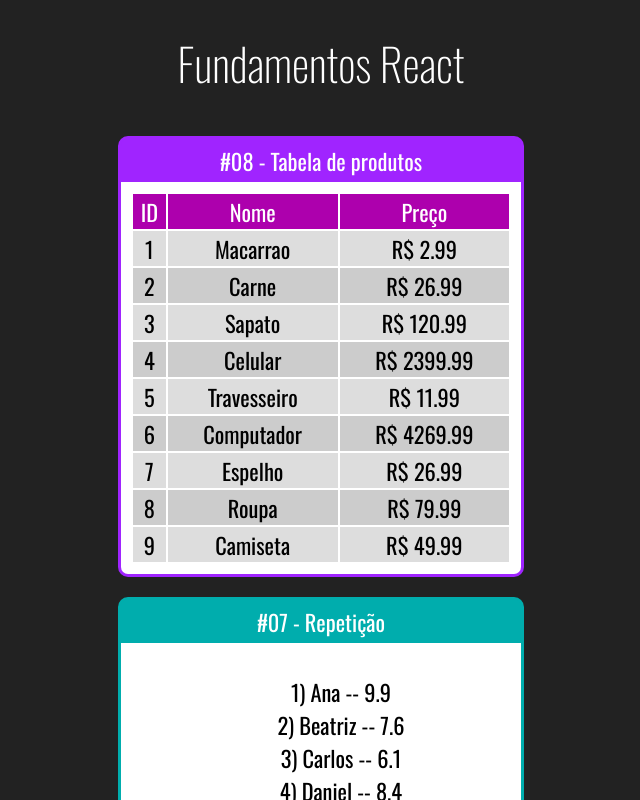
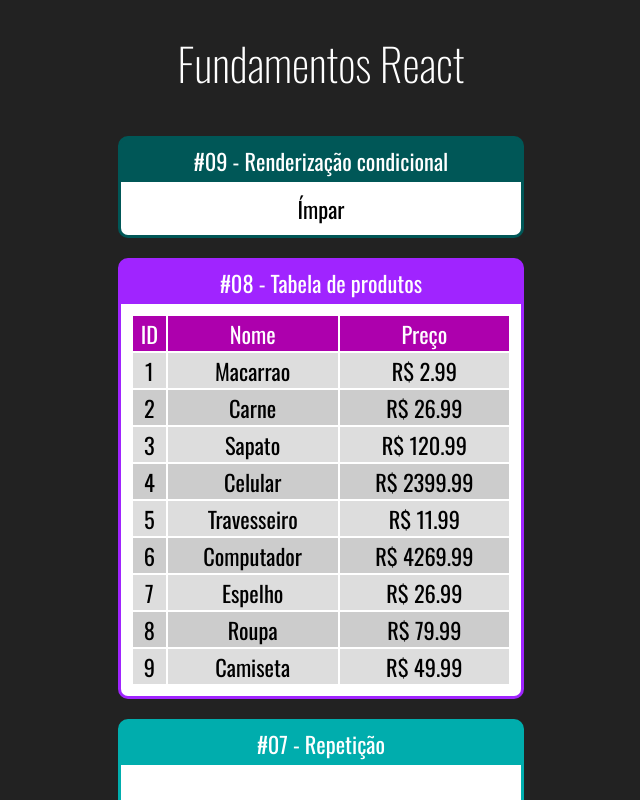
Before and after one commit to jaovw/React, a React (Create React App) app in the folder fundamentos-react/: page / in a window 1280 px wide. Shown: the top 800 px of the page, without its empty margins (319-959 px from the left). Built offline with nearby package versions, Linux system fonts and the light colour scheme.

Commit message:
Utilizando condicional no component

```diff
--- a/fundamentos-react/src/App.jsx
+++ b/fundamentos-react/src/App.jsx
@@ -12,10 +12,20 @@
 
 import ListaAlunos from "./components/repeticao/ListaAlunos";
 import TabelaProdutos from "./components/repeticao/TabelaProdutos";
+import ParOuImpar from "./components/condicional/ParOuImpar";
 
 export default _ =>
     <div className="App">
         <h1>Fundamentos React</h1>
+
+        <div className="Cards">
+            <Card titulo='#09 - Renderização condicional' color='#005757'>
+                <ParOuImpar
+                    numero={5}
+                />
+            </Card>
+
+        </div>
 
         <div className="Cards">
             <Card titulo='#08 - Tabela de produtos' color='#a024ff'>
--- /dev/null
+++ b/fundamentos-react/src/components/condicional/ParOuImpar.jsx
@@ -0,0 +1,12 @@
+import React from "react";
+
+export default props => {
+
+    const isPar = props.numero % 2 === 0
+
+    return (
+        <div>
+           { isPar?<span>Par</span>:<span>Ímpar</span>}
+        </div>
+    )
+}
```
